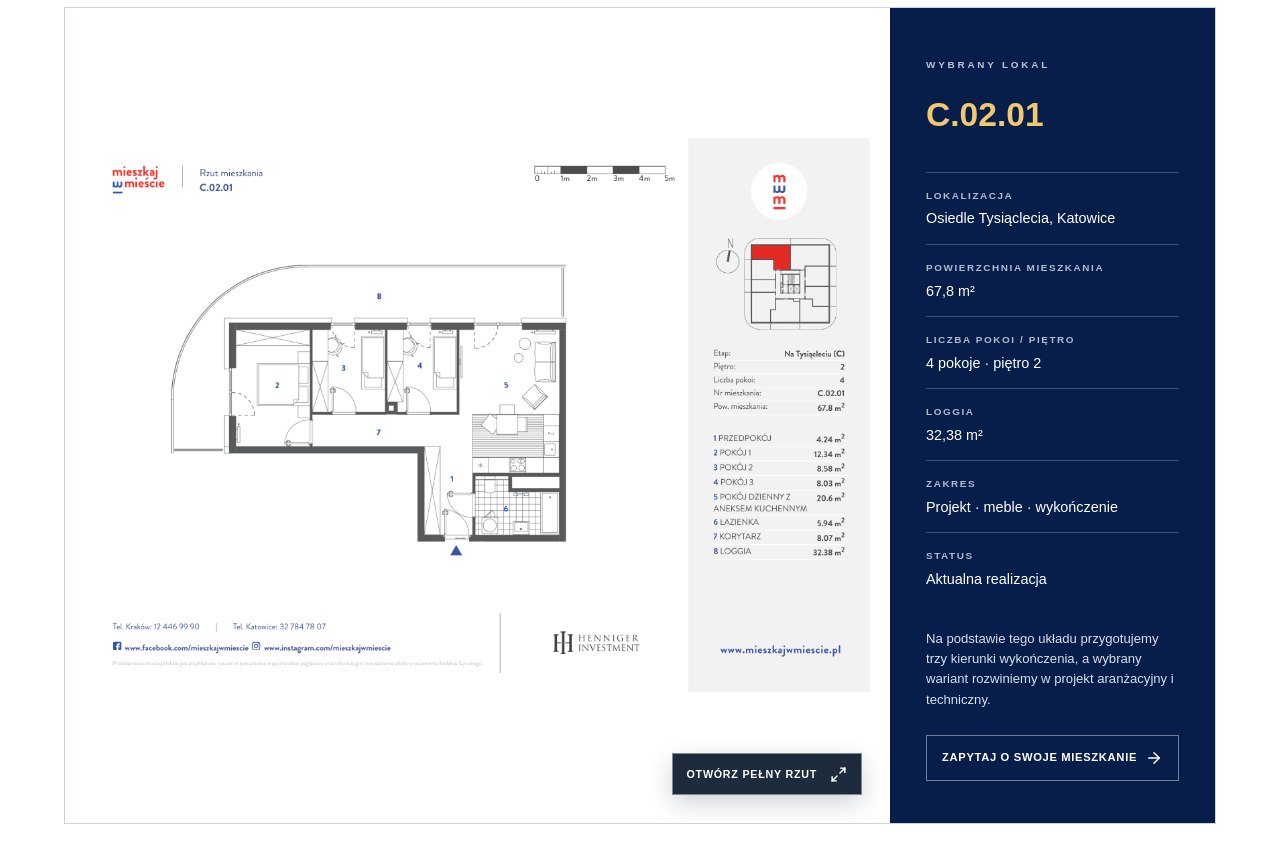
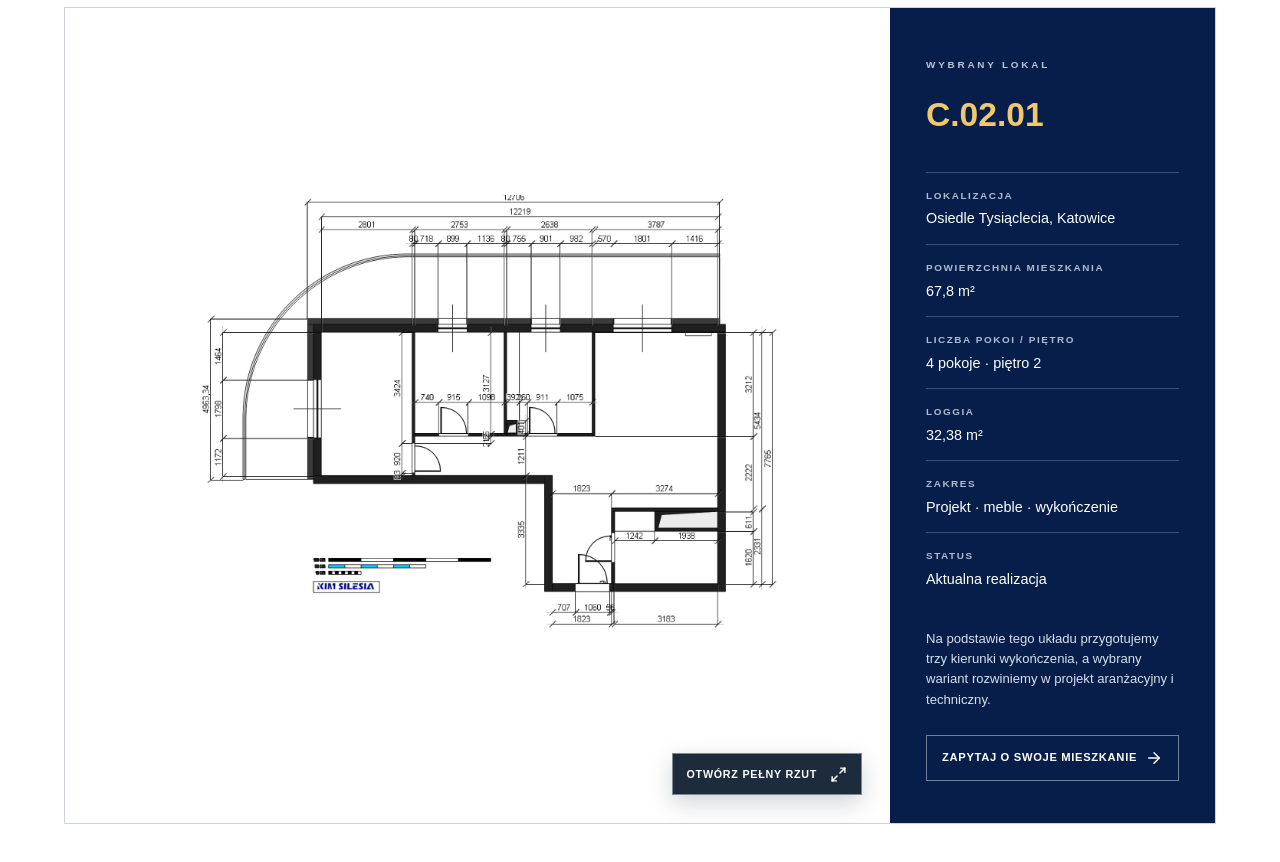
Before and after one commit to KiMsilesia/home, a Next.js app: page /home/kukurydze in a window 1280 px wide. Shown: the part 740-1602 px from the top of the page. Built offline with nearby package versions, Linux system fonts and the light colour scheme; a web font is replaced by a local one.

Commit message:
Replace Kukurydze floor plan with supplied MwM 6 01 RZUT2 image

```diff
--- a/app/kukurydze/page.tsx
+++ b/app/kukurydze/page.tsx
@@ -36,8 +36,8 @@ export default function CityApartmentPage() {
       </header>
       <div className="apartment-plan-layout">
         <figure className="apartment-plan-image">
-          <img src={assetBase + "/assets/c-02-01-rzut.png"} alt="Rzut mieszkania C.02.01 w inwestycji Mieszkaj w Mieście" />
-          <a href={assetBase + "/assets/C_02_01.pdf"} target="_blank" rel="noreferrer">Otwórz pełny rzut <Maximize2 size={17} /></a>
+          <img src={assetBase + "/assets/mwm-6-01-rzut2.jpg"} alt="Właściwy rzut mieszkania Mieszkaj w Mieście — MwM 6 01 RZUT2" />
+          <a href={assetBase + "/assets/mwm-6-01-rzut2.jpg"} target="_blank" rel="noreferrer">Otwórz pełny rzut <Maximize2 size={17} /></a>
         </figure>
         <aside>
           <small>WYBRANY LOKAL</small>
@@ -70,7 +70,7 @@ export default function CityApartmentPage() {
           <small>PRZESTRZEŃ ZEWNĘTRZNA</small>
           <strong>32,38 m²</strong>
           <span>Loggia · powierzchnia podana osobno, poza powierzchnią mieszkania.</span>
-          <a href={assetBase + "/assets/C_02_01.pdf"} target="_blank" rel="noreferrer">Sprawdź oryginalny rzut lokalu <ArrowRight size={18} /></a>
+          <a href={assetBase + "/assets/mwm-6-01-rzut2.jpg"} target="_blank" rel="noreferrer">Sprawdź oryginalny rzut lokalu <ArrowRight size={18} /></a>
         </aside>
       </div>
       <div className="apartment-project-scope">
```
Also changed, not shown: public/assets/mwm-6-01-rzut2.jpg (added).
